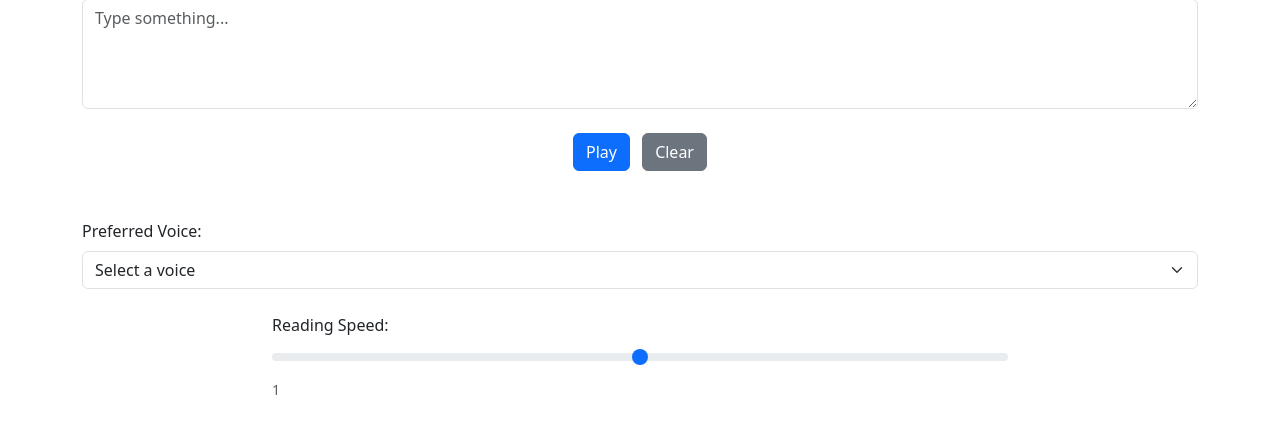
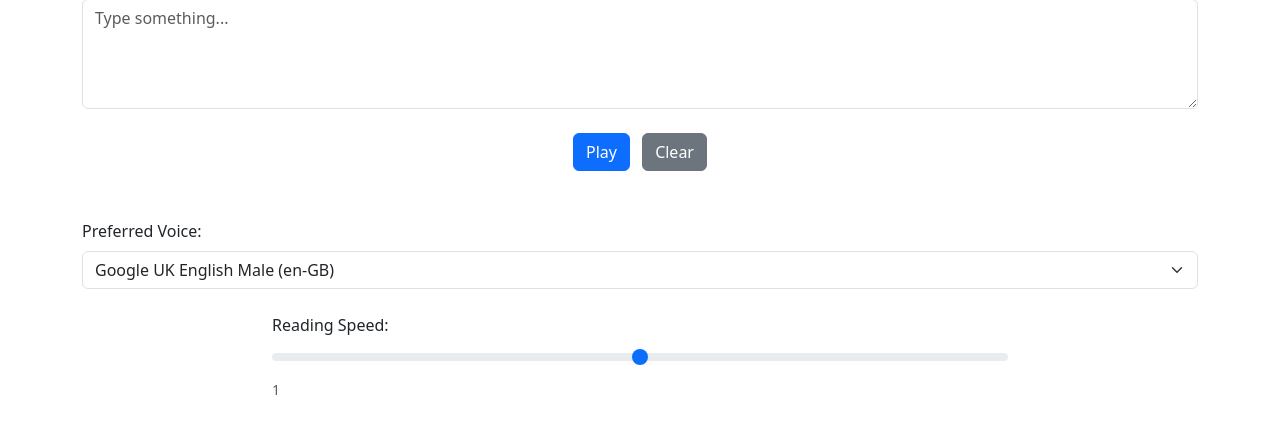
Before and after one commit to mccarthysean/Text-to-Speech-Offline-PWA, a Flask app: page / in a window 1280 px wide. Shown: the part 97-531 px from the top of the page. Run offline with Flask 3, Linux system fonts and the light colour scheme; some libraries are stand-ins or nearby versions.

Commit message:
just set the preferred voice options in the HTML

```diff
--- a/app/static/js/script.js
+++ b/app/static/js/script.js
@@ -47,31 +47,31 @@ window.addEventListener("beforeinstallprompt", (e) => {
   });
 });
 
-function loadVoices() {
-  voices = synth.getVoices();
-  let defaultVoiceIndex = 0;
+// function loadVoices() {
+//   voices = synth.getVoices();
+//   let defaultVoiceIndex = 0;
 
-  for (let i = 0; i < voices.length; i++) {
-    const option = document.createElement("option");
-    option.textContent = `${voices[i].name} (${voices[i].lang})`;
-    option.value = i;
+//   for (let i = 0; i < voices.length; i++) {
+//     const option = document.createElement("option");
+//     option.textContent = `${voices[i].name} (${voices[i].lang})`;
+//     option.value = i;
 
-    // Check if the voice is "Google UK English Male"
-    if (
-      voices[i].name === "Google UK English Male" &&
-      voices[i].lang === "en-GB"
-    ) {
-      defaultVoiceIndex = i + 1;
-    }
+//     // Check if the voice is "Google UK English Male"
+//     if (
+//       voices[i].name === "Google UK English Male" &&
+//       voices[i].lang === "en-GB"
+//     ) {
+//       defaultVoiceIndex = i + 1;
+//     }
 
-    voiceSelect.appendChild(option);
-  }
+//     voiceSelect.appendChild(option);
+//   }
 
-  // Set the default selected voice to Google UK English Male
-  voiceSelect.selectedIndex = defaultVoiceIndex;
-}
+//   // Set the default selected voice to Google UK English Male
+//   voiceSelect.selectedIndex = defaultVoiceIndex;
+// }
 
-loadVoices();
-if (synth.onvoiceschanged !== undefined) {
-  synth.onvoiceschanged = loadVoices;
-}
+// loadVoices();
+// if (synth.onvoiceschanged !== undefined) {
+//   synth.onvoiceschanged = loadVoices;
+// }
--- a/app/templates/index.html
+++ b/app/templates/index.html
@@ -55,8 +55,30 @@
       <div class="col">
         <label for="voiceSelect" class="form-label">Preferred Voice:</label>
         <select class="form-select" id="voiceSelect" name="voice">
-          <option selected>Select a voice</option>
-          <!-- Voice options will be dynamically populated -->
+          <option value="0">Microsoft David - English (United States) (en-US)</option>
+          <option value="1">Microsoft Richard - English (Canada) (en-CA)</option>
+          <option value="2">Microsoft Linda - English (Canada) (en-CA)</option>
+          <option value="3">Microsoft Mark - English (United States) (en-US)</option>
+          <option value="4">Microsoft Zira - English (United States) (en-US)</option>
+          <option value="5">Google Deutsch (de-DE)</option>
+          <option value="6">Google US English (en-US)</option>
+          <option value="7">Google UK English Female (en-GB)</option>
+          <option value="8" selected>Google UK English Male (en-GB)</option>
+          <option value="9">Google español (es-ES)</option>
+          <option value="10">Google español de Estados Unidos (es-US)</option>
+          <option value="11">Google français (fr-FR)</option>
+          <option value="12">Google हिन्दी (hi-IN)</option>
+          <option value="13">Google Bahasa Indonesia (id-ID)</option>
+          <option value="14">Google italiano (it-IT)</option>
+          <option value="15">Google 日本語 (ja-JP)</option>
+          <option value="16">Google 한국의 (ko-KR)</option>
+          <option value="17">Google Nederlands (nl-NL)</option>
+          <option value="18">Google polski (pl-PL)</option>
+          <option value="19">Google português do Brasil (pt-BR)</option>
+          <option value="20">Google русский (ru-RU)</option>
+          <option value="21">Google&nbsp;普通话（中国大陆） (zh-CN)</option>
+          <option value="22">Google&nbsp;粤語（香港） (zh-HK)</option>
+          <option value="23">Google 國語（臺灣） (zh-TW)</option>
         </select>
       </div>
     </div>
```
